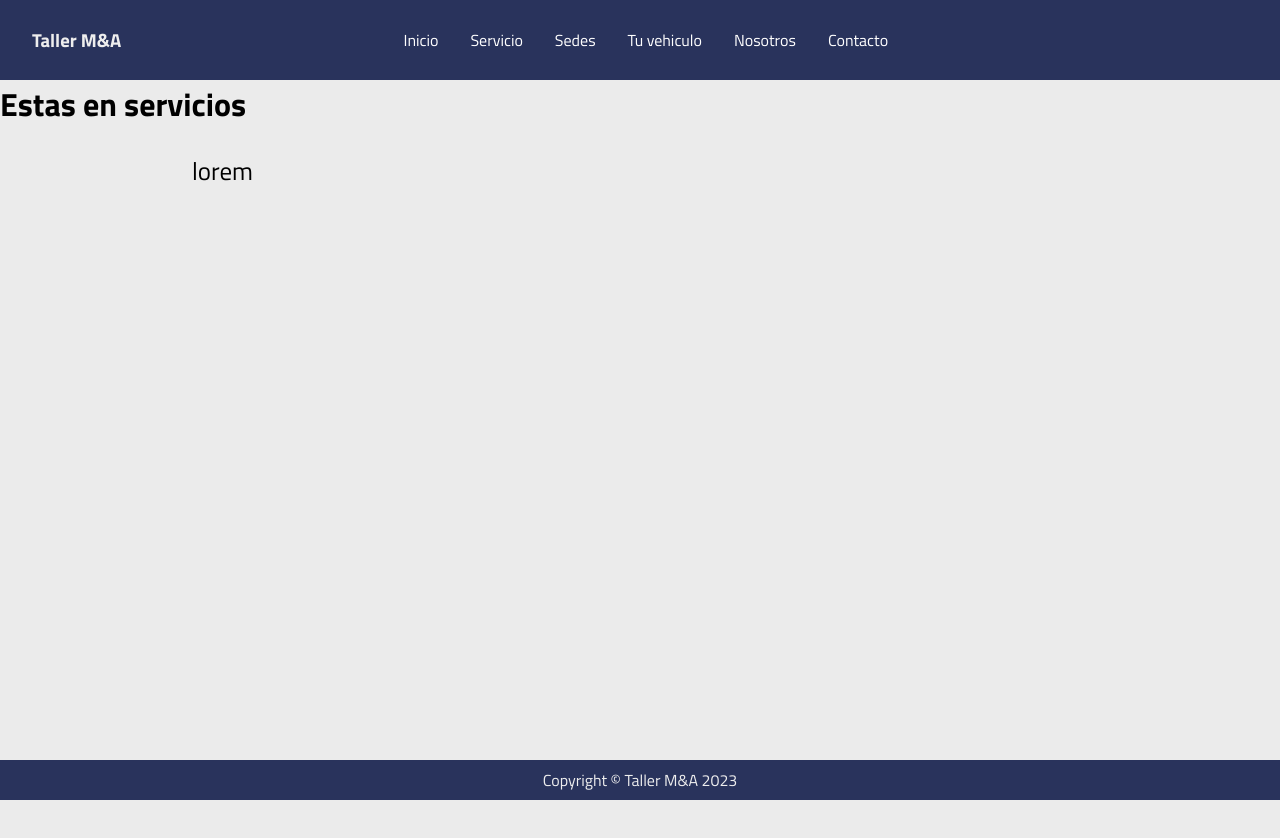
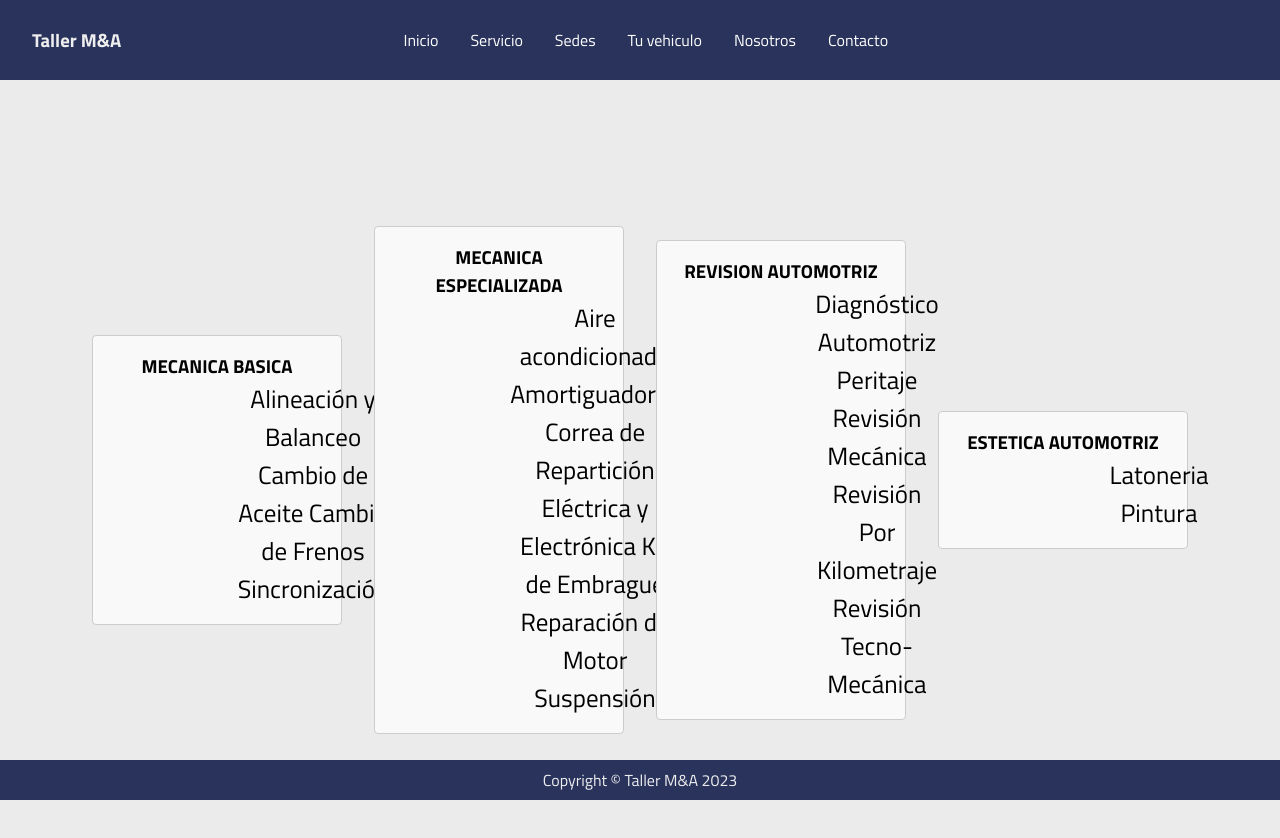
Before and after one commit to Anderson23j/Final-Web, a React (Create React App) app in the folder final/: page /servicio in a window 1280 px wide. Shown: the top 838 px of the page. Before the commit the page ends 800 px from the top, so only its background shows below. Built offline with nearby package versions, Linux system fonts and the light colour scheme.

Commit message:
actualizacion servicio

```diff
--- a/final/src/componentes/servicio.js
+++ b/final/src/componentes/servicio.js
@@ -1,15 +1,30 @@
-import React from "react";
-/* import "../styles/error.css" */
+import React from 'react';
+import '../styles/servicio.css';
 
-function Servicios() {
+const cardsData = [
+  { title: 'MECANICA BASICA', content: 'Alineación y Balanceo Cambio de Aceite Cambio de Frenos Sincronización' },
+  { title: 'MECANICA ESPECIALIZADA', content: 'Aire acondicionado Amortiguadores Correa de Repartición Eléctrica y Electrónica Kit de Embrague Reparación de Motor Suspensión' },
+  { title: 'REVISION AUTOMOTRIZ', content: 'Diagnóstico Automotriz Peritaje Revisión Mecánica Revisión Por Kilometraje Revisión Tecno-Mecánica' },
+  { title: 'ESTETICA AUTOMOTRIZ', content: 'Latoneria Pintura' },
+];
+
+const Card = ({ title, content }) => {
   return (
-    <>
-      <div className="">
-        <h1>Estas en servicios</h1>
-        <img clas src={(require = "")} />
-        <p className=""> lorem </p>
-      </div>
-    </>
+    <div className="card">
+      <h3>{title}</h3>
+      <p>{content}</p>
+    </div>
   );
-}
-export default Servicios;
+};
+
+const servicio = () => {
+  return (
+    <div className="container">
+      {cardsData.map((card, index) => (
+        <Card key={index} title={card.title} content={card.content} />
+      ))}
+    </div>
+  );
+};
+
+export default servicio;
--- /dev/null
+++ b/final/src/styles/servicio.css
@@ -0,0 +1,33 @@
+.container {
+    display: flex;
+    flex-wrap: wrap;
+    justify-content: center;
+    align-items: center; /* Agregado para centrar verticalmente */
+    height: 100vh; /* Agregado para centrar verticalmente */
+  }
+
+  .card {
+    width: 250px;
+    border: 1px solid #ccc;
+    border-radius: 4px;
+    padding: 16px;
+    margin: 16px;
+    background-color: #f9f9f9;
+    display: flex; /* Agregado para alinear imagen y contenido */
+    flex-direction: column; /* Agregado para alinear imagen y contenido */
+    align-items: center; /* Agregado para alinear imagen y contenido */
+    text-align: center; /* Agregado para centrar el texto */
+  }
+
+  .card img {
+    width: 100%; /* Ajustar el ancho de la imagen al 100% */
+    height: auto; /* Ajustar la altura de la imagen automáticamente */
+    margin-bottom: 16px; /* Espacio entre la imagen y el contenido */
+  }
+
+  @media (max-width: 768px) {
+    .card {
+      width: 100%;
+      margin: 16px 0;
+    }
+  }
```
